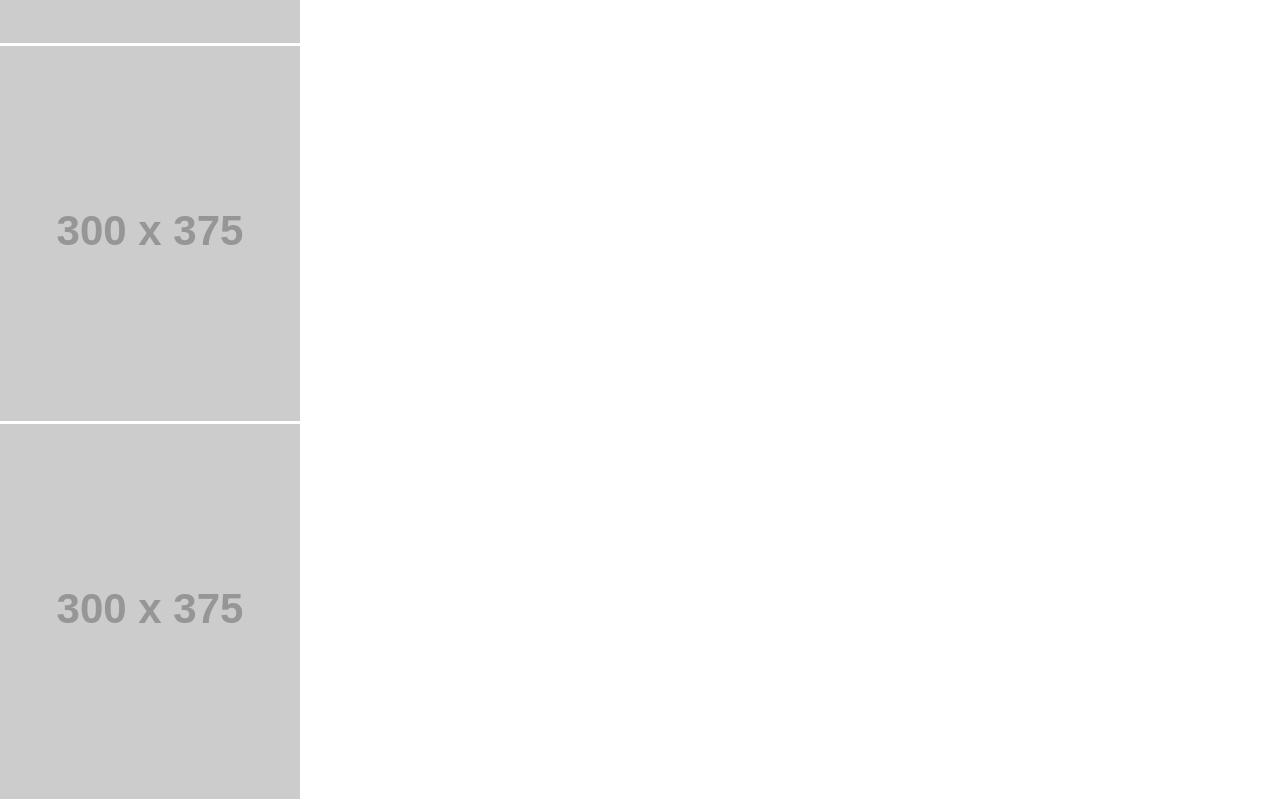
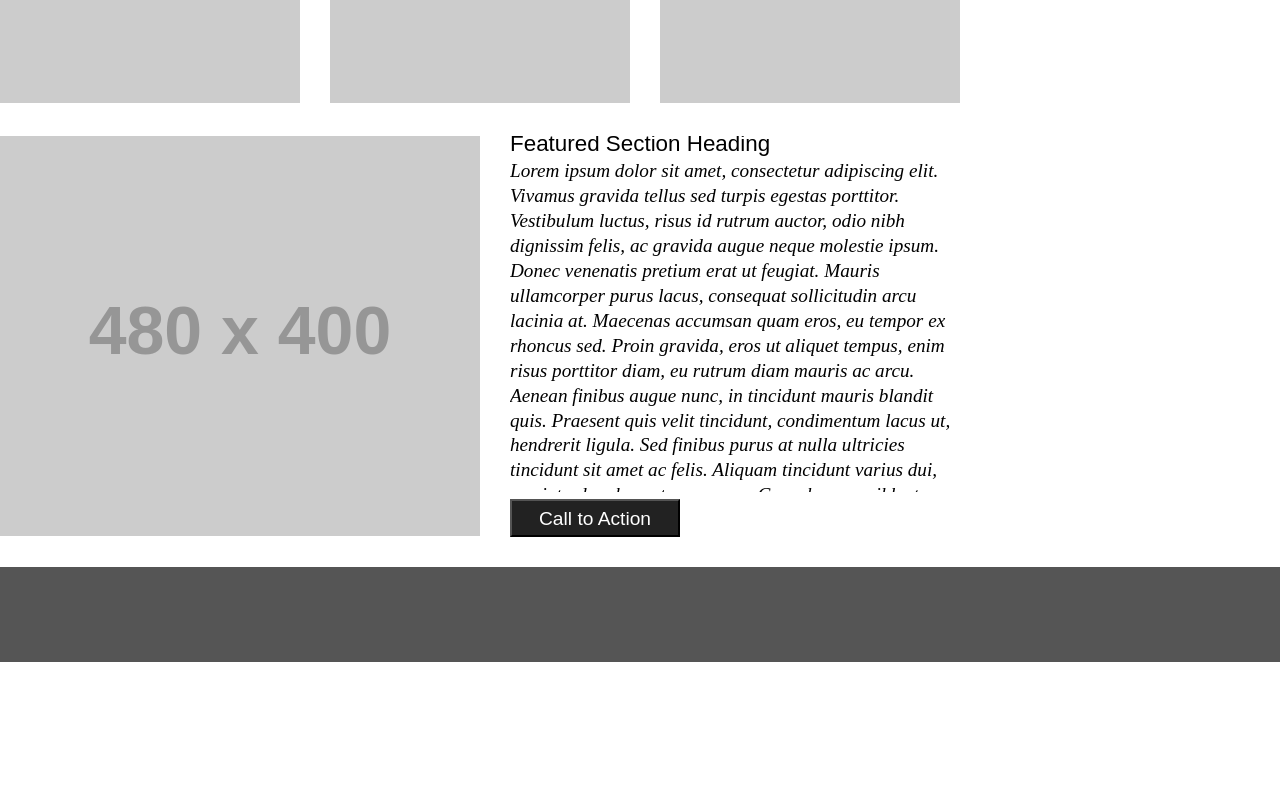
Before and after one commit to tammytdo/201d45-wireframe-1, a plain HTML site: page index.html in a window 1280 px wide. Shown: the part 880-1679 px from the top of the page. After the commit the page ends 1542 px from the top, so only its background shows below. Drawn offline with Linux system fonts and the light colour scheme; placeholder pictures from the web are drawn by us.

Commit message:
wireframe complete

```diff
--- a/index.html
+++ b/index.html
@@ -9,6 +9,7 @@
 
   <body>
     <header>
+      <div>
         <img src="https://via.placeholder.com/200x70/222" alt="">
         <nav>
           <ul>
@@ -18,6 +19,7 @@
             <li>Nav Item 4</li>
           </ul>
         </nav>
+      </div>
     </header>
 
     <main>
--- a/style.css
+++ b/style.css
@@ -1,4 +1,107 @@
+* {
+  line-height: 100%;
+  box-sizing: border-box;
+}
+
 header {
   height: 95px;
-  background-color: #444444;
+  background-color: #999;
+  margin-bottom: 30px;
 }
+
+header div {
+  max-width: 960px;
+  margin: auto;
+}
+
+header img {
+  display: inline-block;
+  margin: 12.5px 60px 12.5px 0;
+}
+
+header nav {
+  display: inline-block;
+  margin: 12.5px 0;
+  height: 70px;
+  vertical-align: top;
+}
+
+nav li {
+  display: inline-block;
+  line-height: 70px;
+  margin-right: 60px;
+}
+
+main {
+  max-width: 960px;
+  margin: 0 auto 30px 0;
+}
+
+main > img:first-child {
+  margin-bottom: 30px;
+}
+
+main > ul > li {
+  float: left;
+  margin-right: 30px;
+}
+
+main > ul > li:nth-child(3) {
+  margin-right: 0px;
+}
+
+main > ul {
+  margin-bottom: 30px;
+  overflow: hidden;
+}
+
+article {
+  overflow: hidden;
+}
+
+article > img {
+  float: left;
+}
+
+article > section {
+  float: left;
+  width: 480px;
+  padding-left: 30px;
+}
+
+h3 {
+  font-size: 1.4em;
+  font-weight: medium;
+  font-family: sans-serif;
+  margin-bottom: 7px;
+
+}
+
+article p {
+  font-size: 1.2em;
+  font-style: italic;
+  line-height: 1.3em;
+  overflow: auto;
+  height: 333px;
+  margin-bottom: 7px;
+}
+
+button {
+  width: 170px;
+  height: 2em;
+  background-color: #222;
+  color: white;
+  font-size: 1.2em;
+  font-weight: medium;
+  border-radius: 0;
+}
+
+article button:hover {
+  background-color: #eee;
+  transition-duration: 350ms;
+}
+
+footer {
+  height: 95px;
+  background-color: #555;
+}
```
Lines whose indentation alone changed are shown as unchanged.
